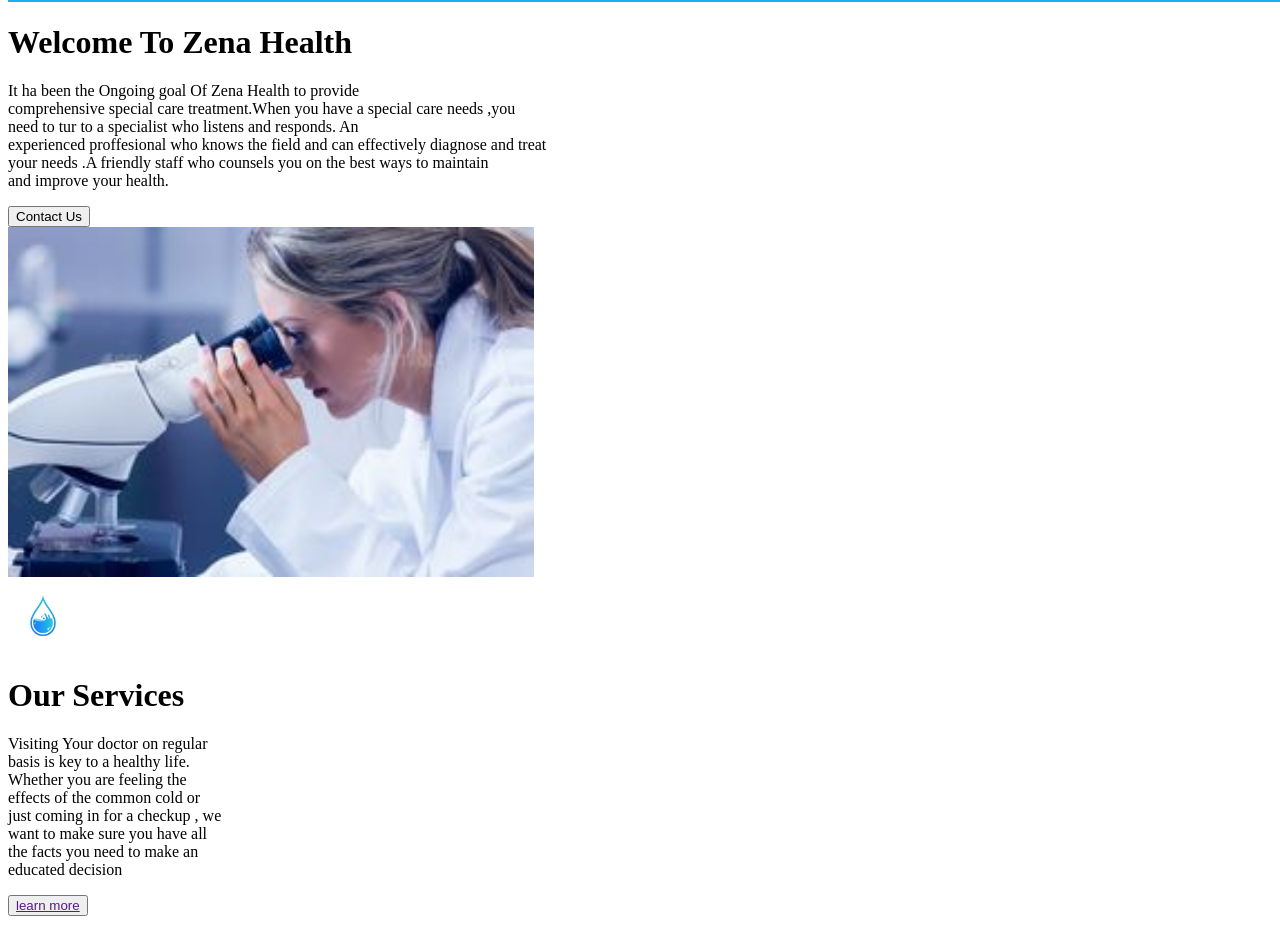
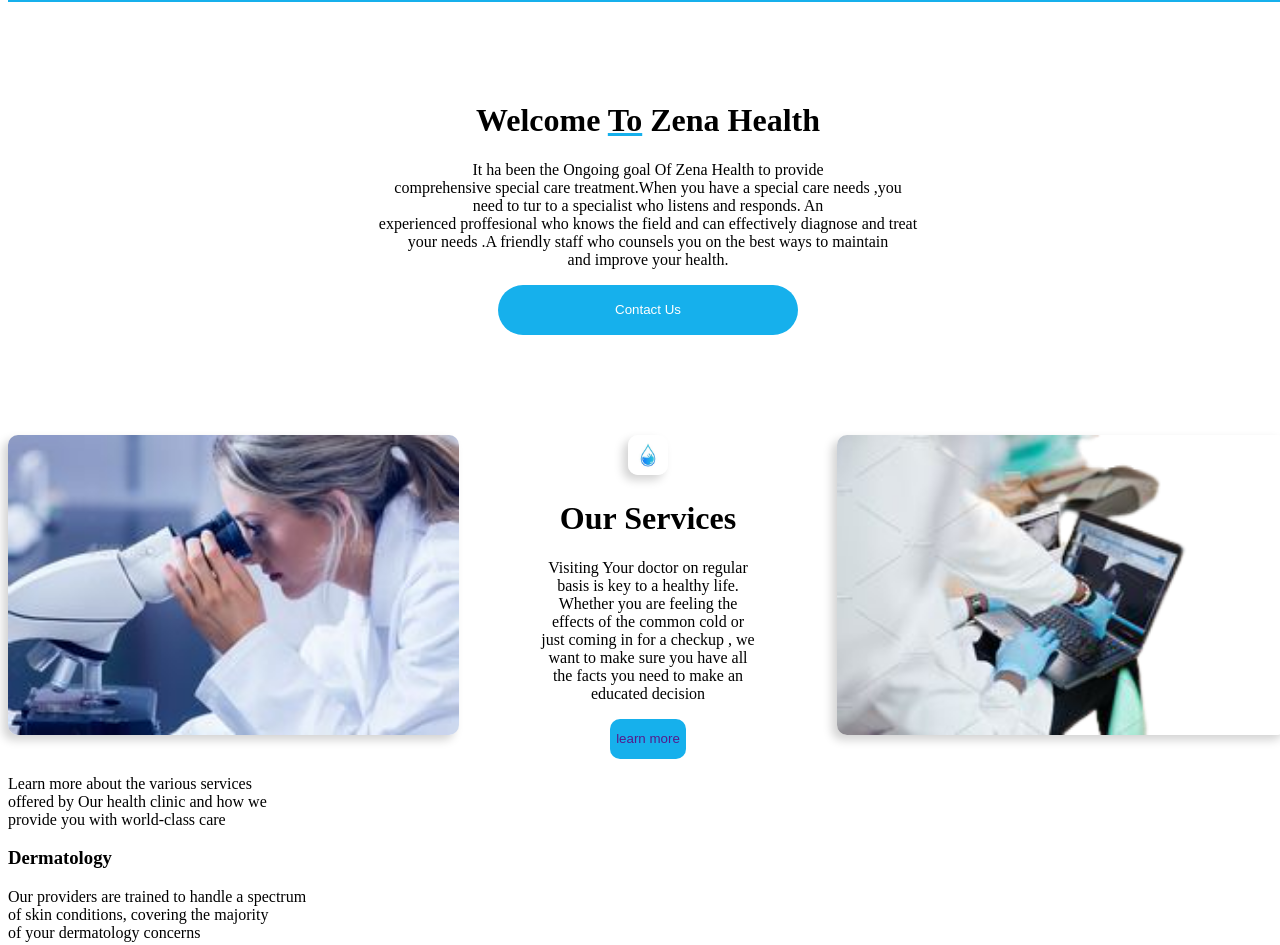
Before and after one commit to Sieva-cmd/zena_health, a plain HTML site: page index.html in a window 1280 px wide. Shown: the part 679-1624 px from the top of the page. Drawn offline with Linux system fonts and the light colour scheme.

Commit message:
style container three ,add box-shadow to images

```diff
--- a/index.css
+++ b/index.css
@@ -56,3 +56,48 @@
 .container_0ne  button a:hover{
     color: tomato;
 }
+.container_two{
+    margin-top: 100px;
+    text-align: center;
+    margin-bottom: 100px;
+}
+.container_two span{
+text-decoration: underline #16B0EC;
+}
+.container_two button{
+    height: 50px;
+    width: 300px;
+    background-color: #16B0EC;
+    color: white;
+    border-radius: 40px ;
+    box-shadow: 10px 10px;
+    border: none;
+}
+.container_three{
+    display: flex;
+    justify-content: space-evenly;
+
+}
+.container_three img{
+    border-radius: 10px;
+    box-shadow: -5px 5px 10px lightgray;
+}
+.container_three #center_txt{
+    width: 33.3%;
+    border-radius: 10px;
+    text-align: center;
+
+}
+.container_three #center_txt button{
+    height: 40px;
+    background-color: #16B0EC;
+    border-radius: 10px;
+    border: none;
+
+}
+.container_three #center_txt button a{
+    text-decoration: none;
+}
+.container_three #center_txt button a:hover{
+    color: tomato;
+}
--- a/index.html
+++ b/index.html
@@ -31,14 +31,14 @@
                 </Div>
 
                 <Div class="doc_image">
-                    <img src="images/image_1.png" alt="" height="600px">
+                    <img src="images/image1-removebg-preview.png" alt="" height="600px">
                 </Div>
             </Div>
 
         </Div>
 
         <Div class="container_two">
-            <h1>Welcome To Zena Health</h1>
+            <h1>Welcome <span>To</span>  Zena Health</h1>
             <p>It ha been the Ongoing goal Of Zena Health to provide <br>
                 comprehensive special care treatment.When you have a special care needs ,you <br>
                 need to tur to a specialist who listens and responds. An <br>
@@ -50,11 +50,11 @@
         </Div>
 
         <Div class="container_three">
-            <div id="image_one"> <img src="images/picture four.jpg" alt="" height="350"></div>
+            <div id="image_one"> <img src="images/picture four.jpg" alt="" height="300"></div>
 
 
             <Div id="center_txt">
-                <img src="images/services.jpg" alt="" height="70px">
+                <img src="images/services.jpg" alt="" height="40px">
                 <h1>Our Services</h1>
                 <p>Visiting Your doctor on regular <br>
                     basis is key to a healthy life. <br>
@@ -69,7 +69,7 @@
 
             </Div>
 
-            <Div id="image_two"><img src="images//picture five.jpg" alt="" height="350px"></Div>
+            <Div id="image_two"><img src="images/lab2-removebg-preview.png" alt="" height="300px"></Div>
 
         </Div>
         <Div class="services">
```
Also changed, not shown: images/image1-removebg-preview.png (renamed from images/image_1.png), images/image1.jpg (added), images/lab2-removebg-preview.png (added).
